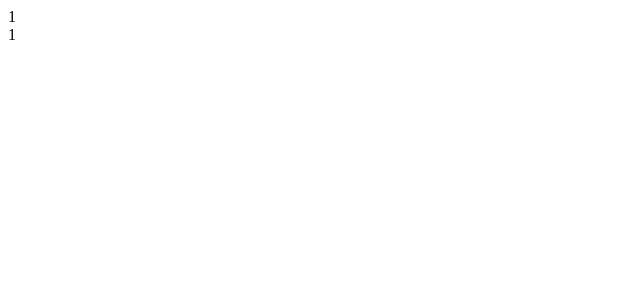
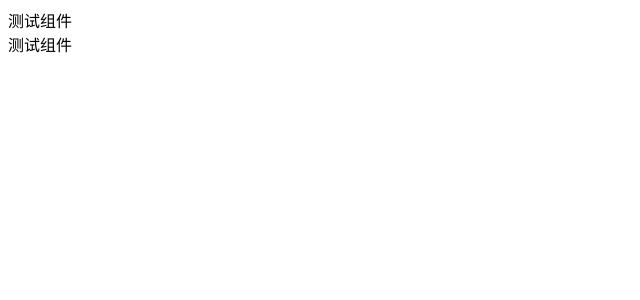
Before and after one commit to huogui/vue3-drag-resize, a Vue app: page / in a window 1280 px wide. Shown: the top 300 px of the page, without its empty margins (0-640 px from the left). Built offline with nearby package versions, Linux system fonts and the light colour scheme.

Commit message:
feat: 测试action

```diff
--- a/src/components/vue-drag-resize.vue
+++ b/src/components/vue-drag-resize.vue
@@ -2,5 +2,5 @@
 
 </script>
 <template>
-  <div>1</div>
+  <div>测试组件</div>
 </template>
```
